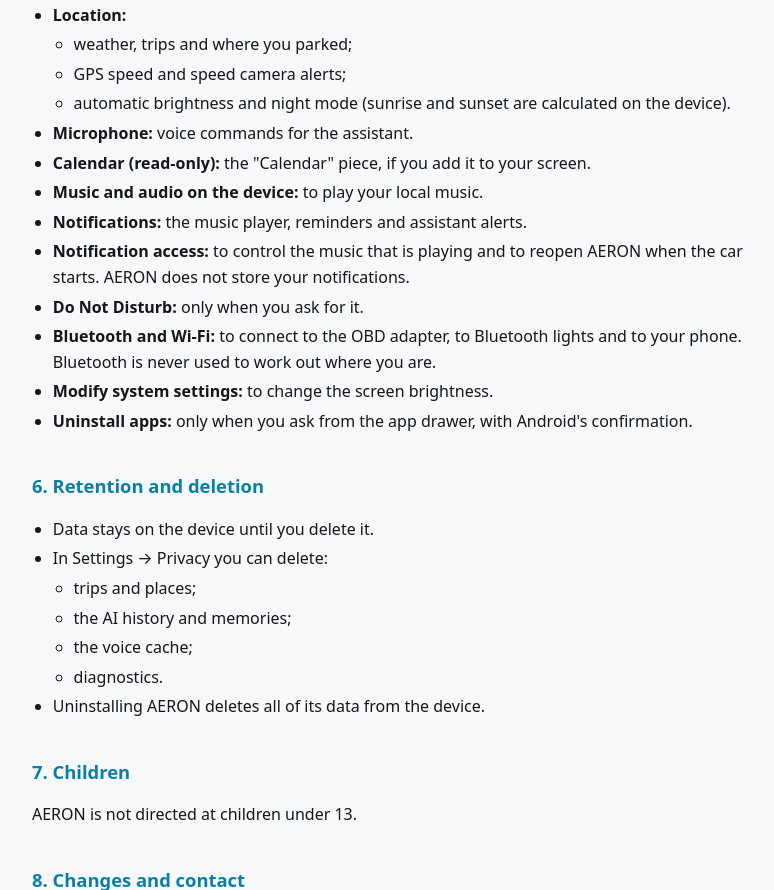
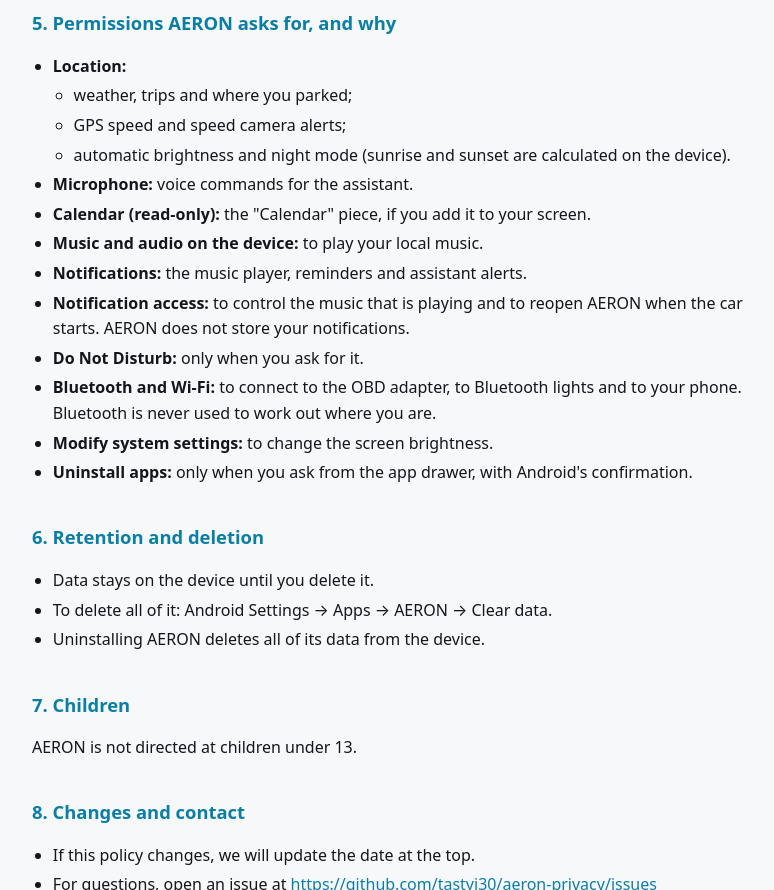
Before and after one commit to tastyi30/aeron-privacy, a plain HTML site: page en.html in a window 1280 px wide. Shown: the part 1679-2569 px from the top of the page, without its empty margins (244-1018 px from the left). Drawn offline with Linux system fonts and the light colour scheme.

Commit message:
Pantalla: cómo borrar los datos (Borrar datos de Android)

```diff
--- a/en.html
+++ b/en.html
@@ -16,7 +16,7 @@ a{color:var(--acc);word-break:break-word}nav{display:flex;justify-content:flex-e
 </li><li>
 Almost everything is stored <strong>only on your device</strong>. Data only leaves the device for services that <strong>you turn on or set up</strong>, as explained below.
 </li><li>
-You can see and delete your data in <strong>Settings → Privacy</strong>.
+In <strong>Settings → Privacy</strong> you can see what AERON knows and control what is sent to the weather service. To delete all its data: Android Settings → Apps → AERON → Clear data, or uninstall the app.
 </li></ul>
 <h2>2. Data stored on your device</h2>
 <p>None of this data leaves the device, except in the cases listed in section 3.</p>
@@ -90,16 +90,7 @@ automatic brightness and night mode (sunrise and sunset are calculated on the de
 <ul><li>
 Data stays on the device until you delete it.
 </li><li>
-In Settings → Privacy you can delete:
-<ul><li>
-trips and places;
-</li><li>
-the AI history and memories;
-</li><li>
-the voice cache;
-</li><li>
-diagnostics.
-</li></ul>
+To delete all of it: Android Settings → Apps → AERON → Clear data.
 </li><li>
 Uninstalling AERON deletes all of its data from the device.
 </li></ul>
```
Also changed, not shown: index.html (+2 -2 lines).
